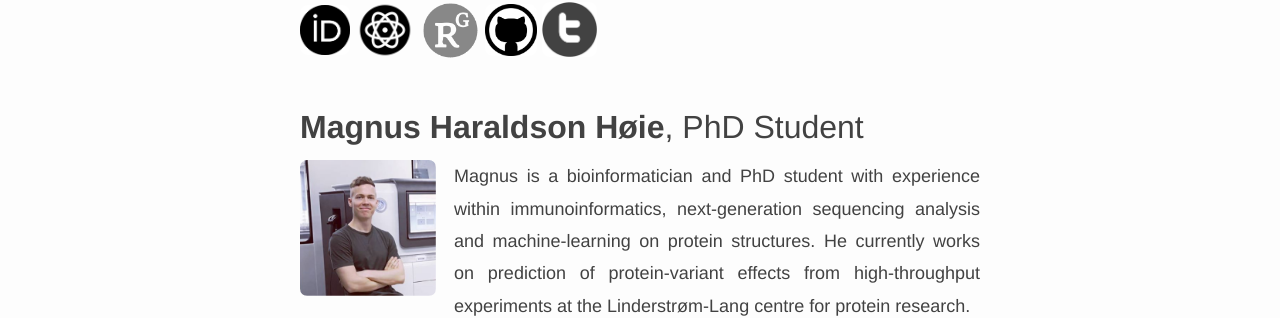
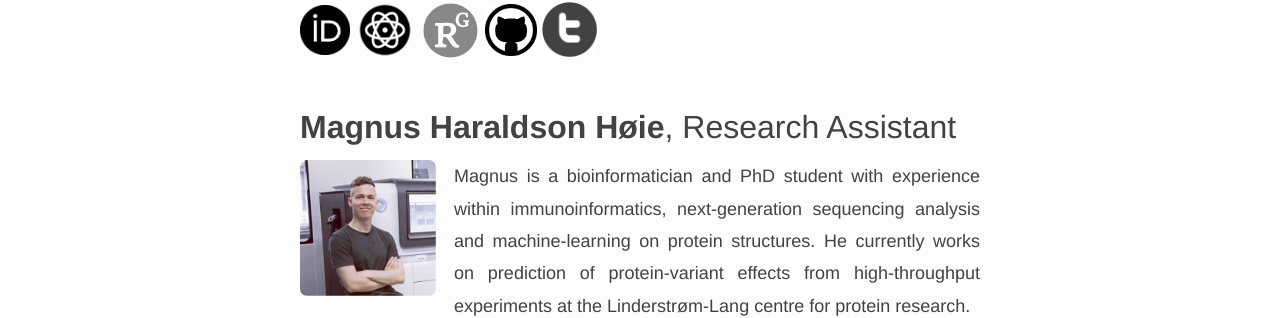
Before and after one commit to biodatascience101/BioDataScience101.github.io, a Jekyll site: the page built from _pages/about/index.md, in a window 1280 px wide. Shown: the part 1048-1366 px from the top of the page. Built offline with Jekyll 4.4.1, drawn with Linux system fonts in a browser that asks for light colours; nearby versions of some CDN libraries.

Commit message:
Update team.yml

```diff
--- a/_data/team.yml
+++ b/_data/team.yml
@@ -18,7 +18,7 @@
 - name: Magnus Haraldson Høie
   is_pi: False
   is_current: True
-  position: PhD Student
+  position: Research Assistant
   github: https://github.com/Magnushhoie
   twitter: https://twitter.com/magnushoie
   bio: >
```
